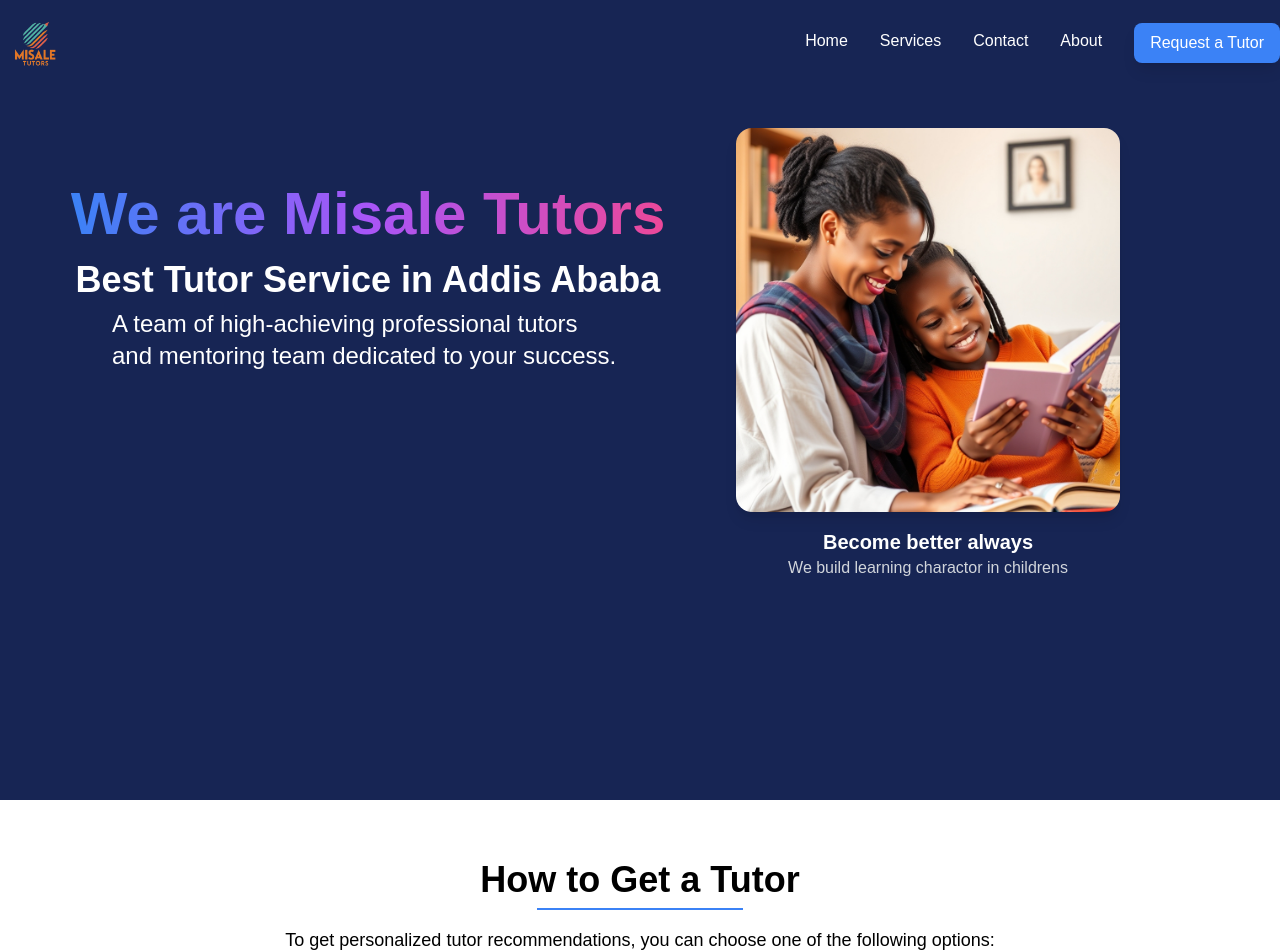
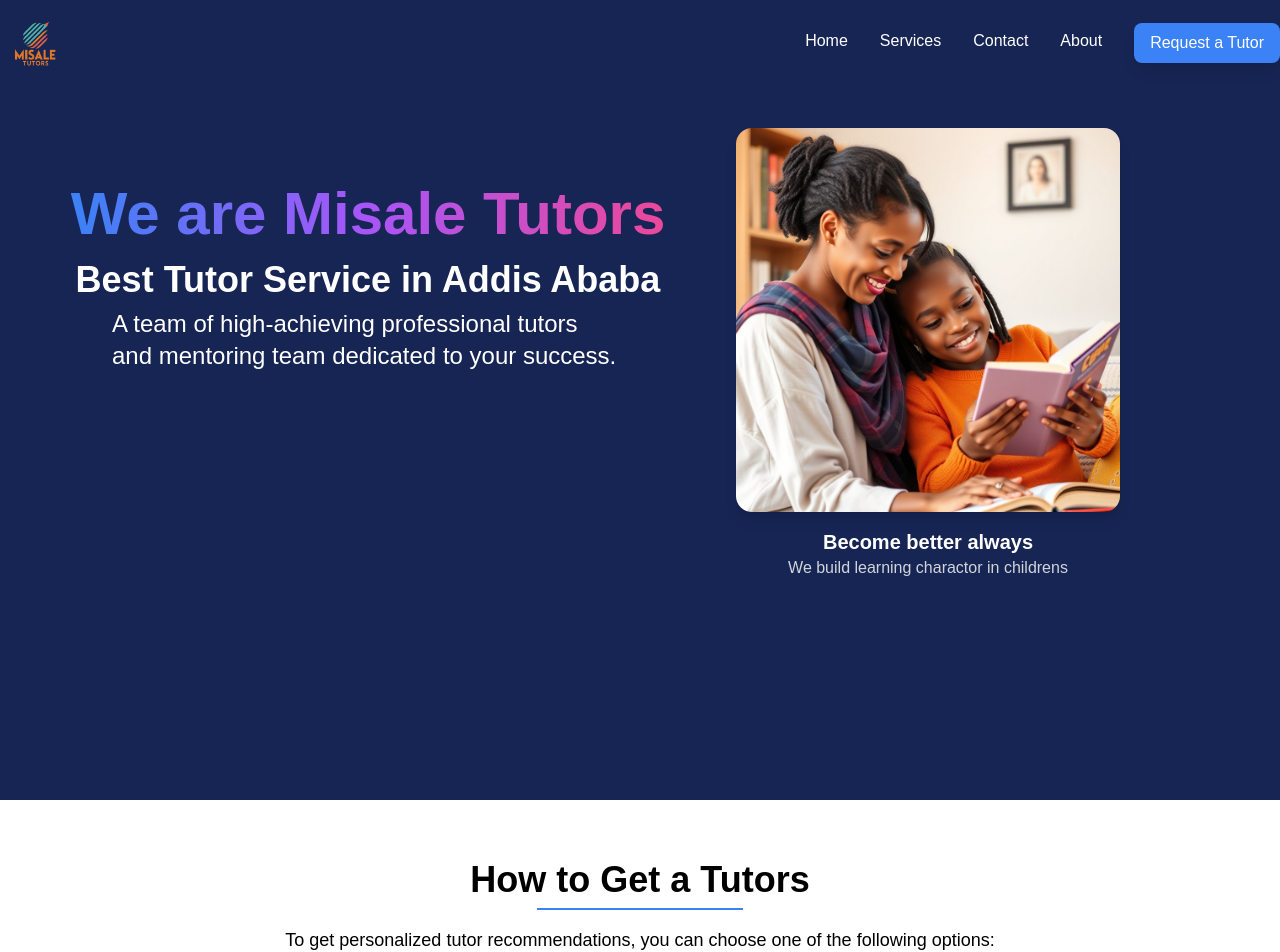
Before and after one commit to BereketMengaw/new-misale-tutor-website-, a Next.js app: page / in a window 1280 px wide. Shown: the top 952 px of the page. Built offline with nearby package versions, Linux system fonts and the light colour scheme.

Commit message:
tutor changed to tutors

```diff
--- a/components/steps/Steps.jsx
+++ b/components/steps/Steps.jsx
@@ -7,7 +7,7 @@ import Link from "next/link";
 const RequestTutor = () => {
   return (
     <div className="text-center p-5">
-      <h1 className="text-4xl font-extrabold mt-10">How to Get a Tutor</h1>
+      <h1 className="text-4xl font-extrabold mt-10">How to Get a Tutors</h1>
       <div className="mt-2">
         <hr className="border-t-2 border-blue-500 w-1/6 mx-auto" />
       </div>
```
